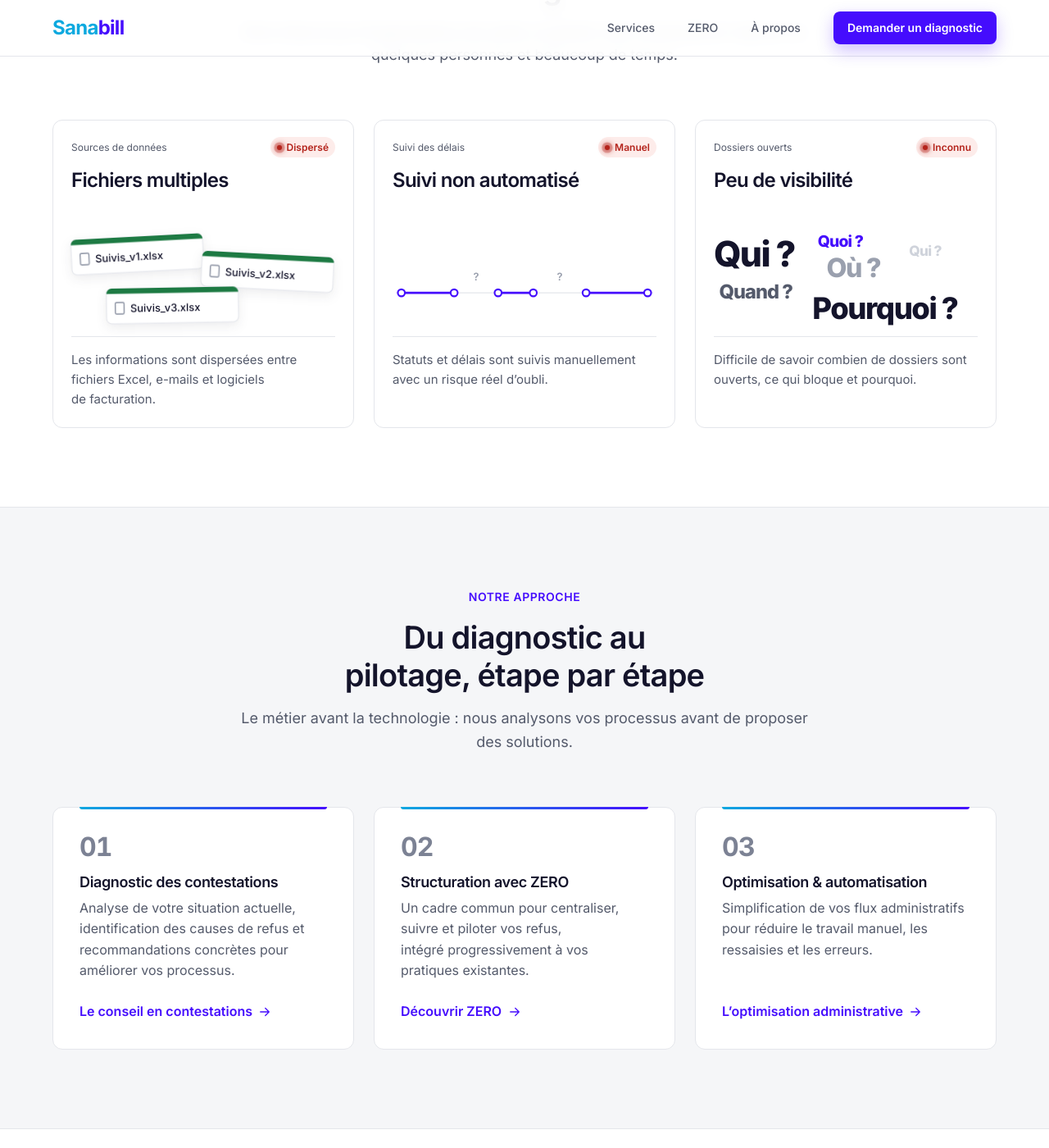
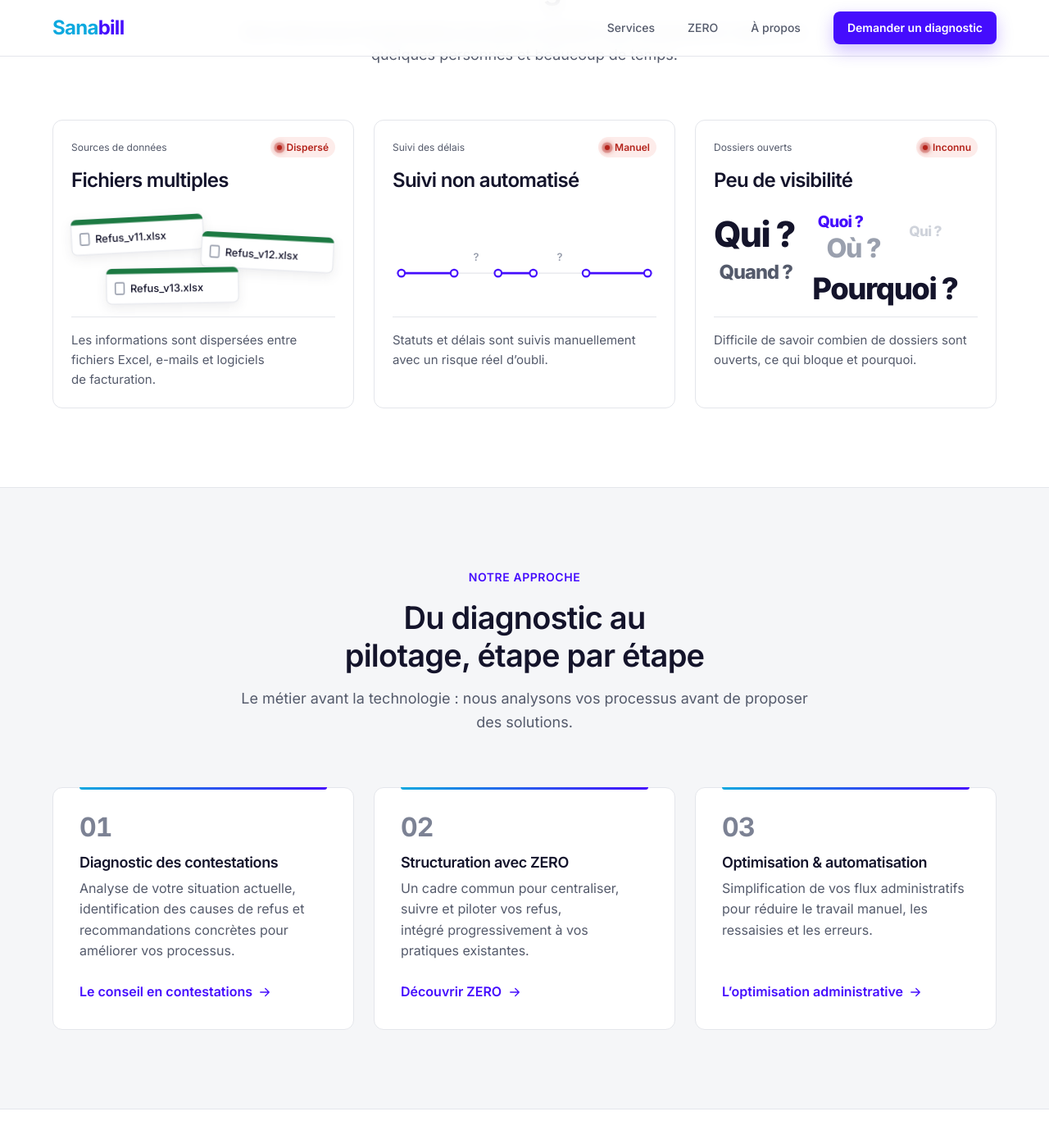
Before and after one commit to loicJubin/sanabill, a Jekyll site: the page built from index.html, in a window 1280 px wide and 1400 px high, scrolled down 1451 px. Shown: the whole window at 82% size. Built offline with Jekyll 4.4.1, drawn with Linux system fonts in a browser that asks for light colours.

Commit message:
refactor(html): Change some texts + add target to html tag

```diff
--- a/_data/about.yml
+++ b/_data/about.yml
@@ -15,8 +15,8 @@ fr:
   facts:
     - label: "Siège"
       value: "Lausanne, Suisse"
-    - label: "Spécialité"
-      value: "Refus et contestations d’assurances"
+    - label: "Spécialités"
+      value: "Refus d’assurances + Optimisation & Automatisation administrative"
     - label: "Approche"
       value: "Conseil + outil ZERO"
 
--- a/_includes/tile.html
+++ b/_includes/tile.html
@@ -22,7 +22,7 @@
             <rect class="tile-file__card" width="150" height="40" rx="6" />
             <path class="tile-file__band" d="M6 0h138a6 6 0 0 1 6 6v0H0v0a6 6 0 0 1 6-6z" />
             <rect class="tile-file__icon" x="10" y="16" width="10" height="13" rx="1.5" />
-            <text class="tile-file__name" x="27" y="27">Suivis_v{{ forloop.index }}.xlsx</text>
+            <text class="tile-file__name" x="27" y="27">Refus_v1{{ forloop.index }}.xlsx</text>
           </g>
         {% endfor %}
       </svg>
--- a/_sass/components/_tile.scss
+++ b/_sass/components/_tile.scss
@@ -64,9 +64,9 @@ $status-ok-bg: #e7f5ec;
     font-size: $font-2xl;
     letter-spacing: -0.03em;
 
-    // Reserve two lines in multi-column grids so the charts stay aligned
+    // Reserve lines in multi-column grids so the charts stay aligned
     @include md {
-      min-height: 2.4em;
+      min-height: 1.4em;
     }
   }
 
```
